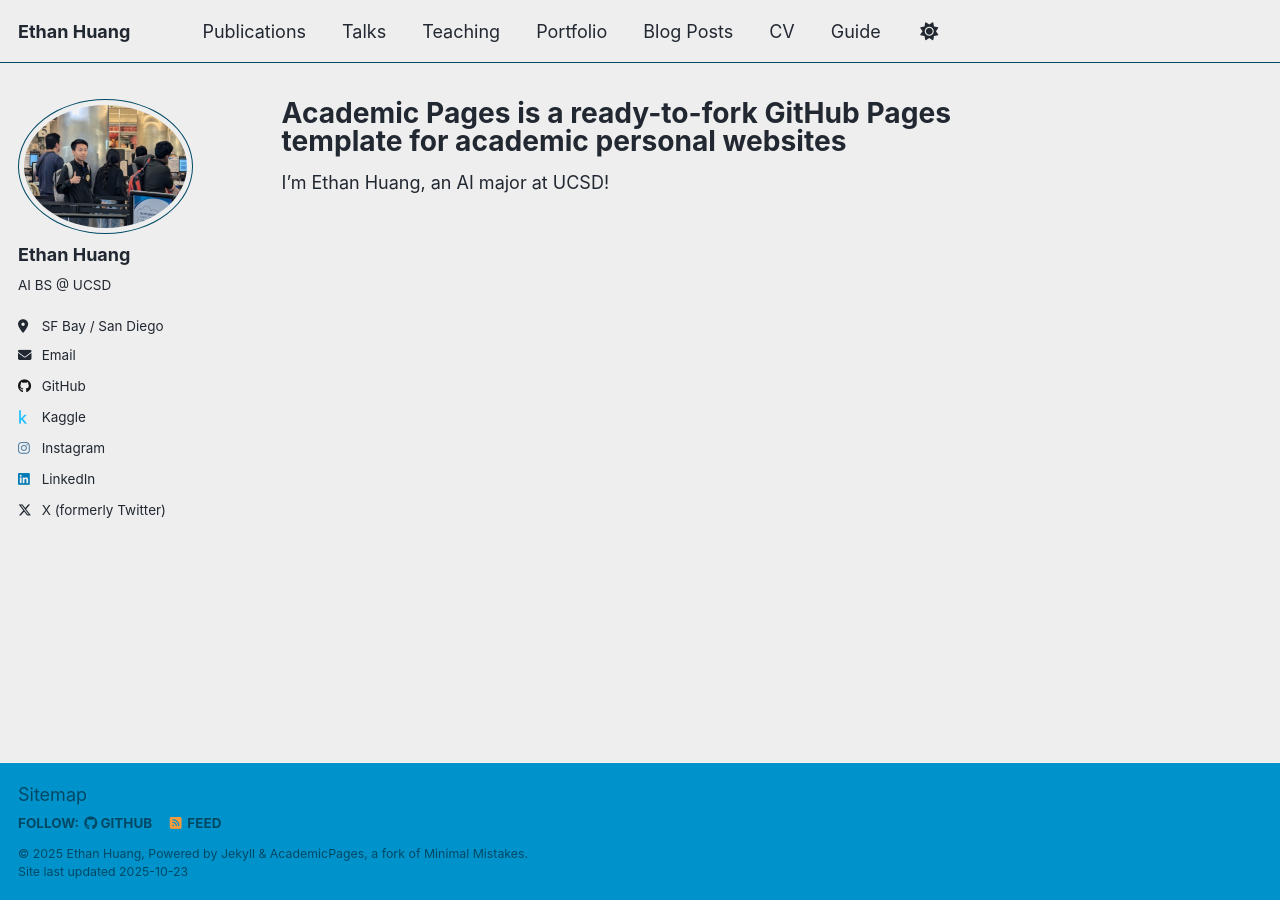
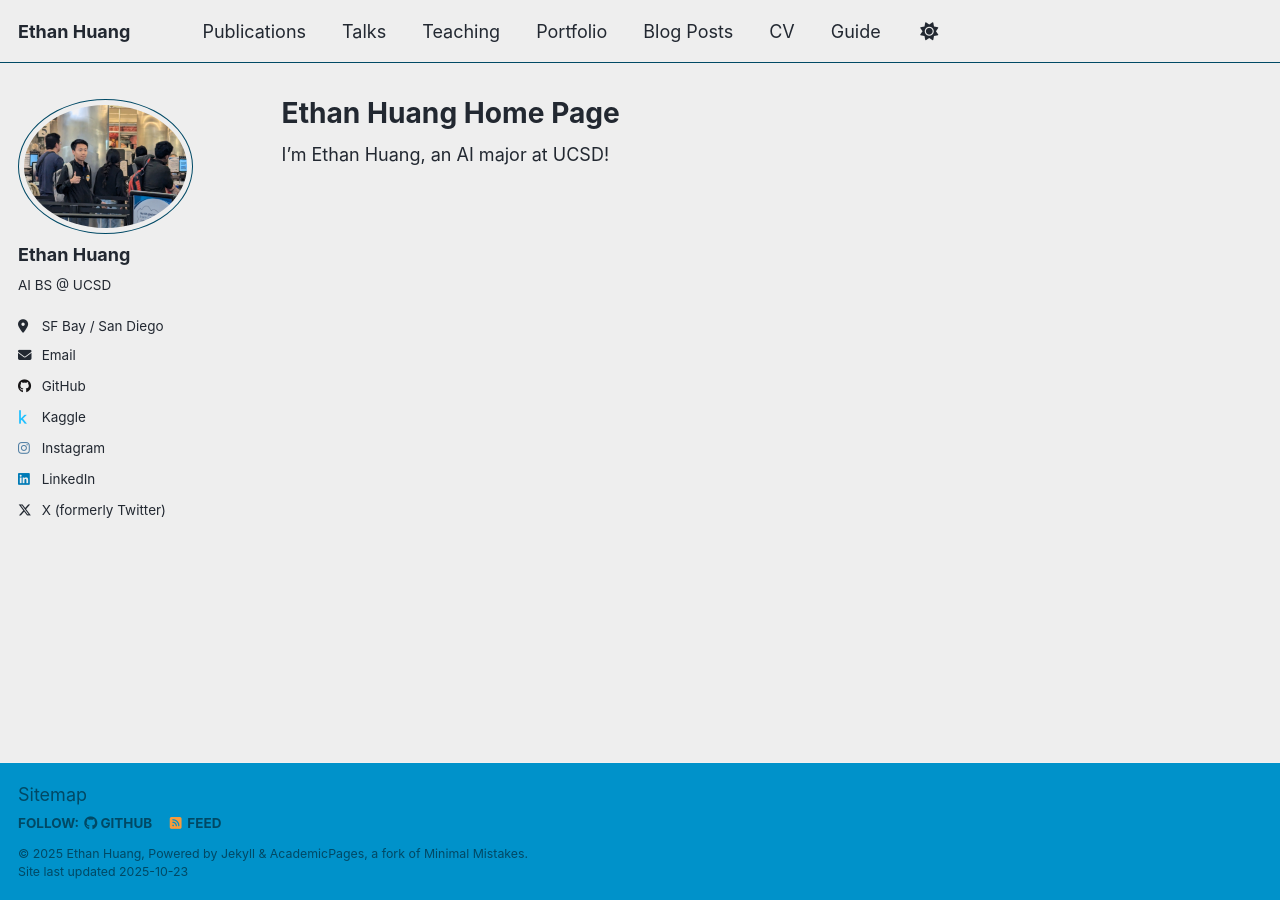
Before and after one commit to hyatch/hyatch.github.io, a Jekyll site: the page built from _pages/about.md, in a window 1280 px wide. Built offline with Jekyll 4.4.1, drawn with Linux system fonts in a browser that asks for light colours; a script that is not in the unit is left out.

Commit message:
Update title and author information on about page

```diff
--- a/_pages/about.md
+++ b/_pages/about.md
@@ -1,6 +1,6 @@
 ---
 permalink: /
-title: "Academic Pages is a ready-to-fork GitHub Pages template for academic personal websites"
+title: "Ethan Huang Home Page"
 author_profile: true
 redirect_from:
   - /about/
```
